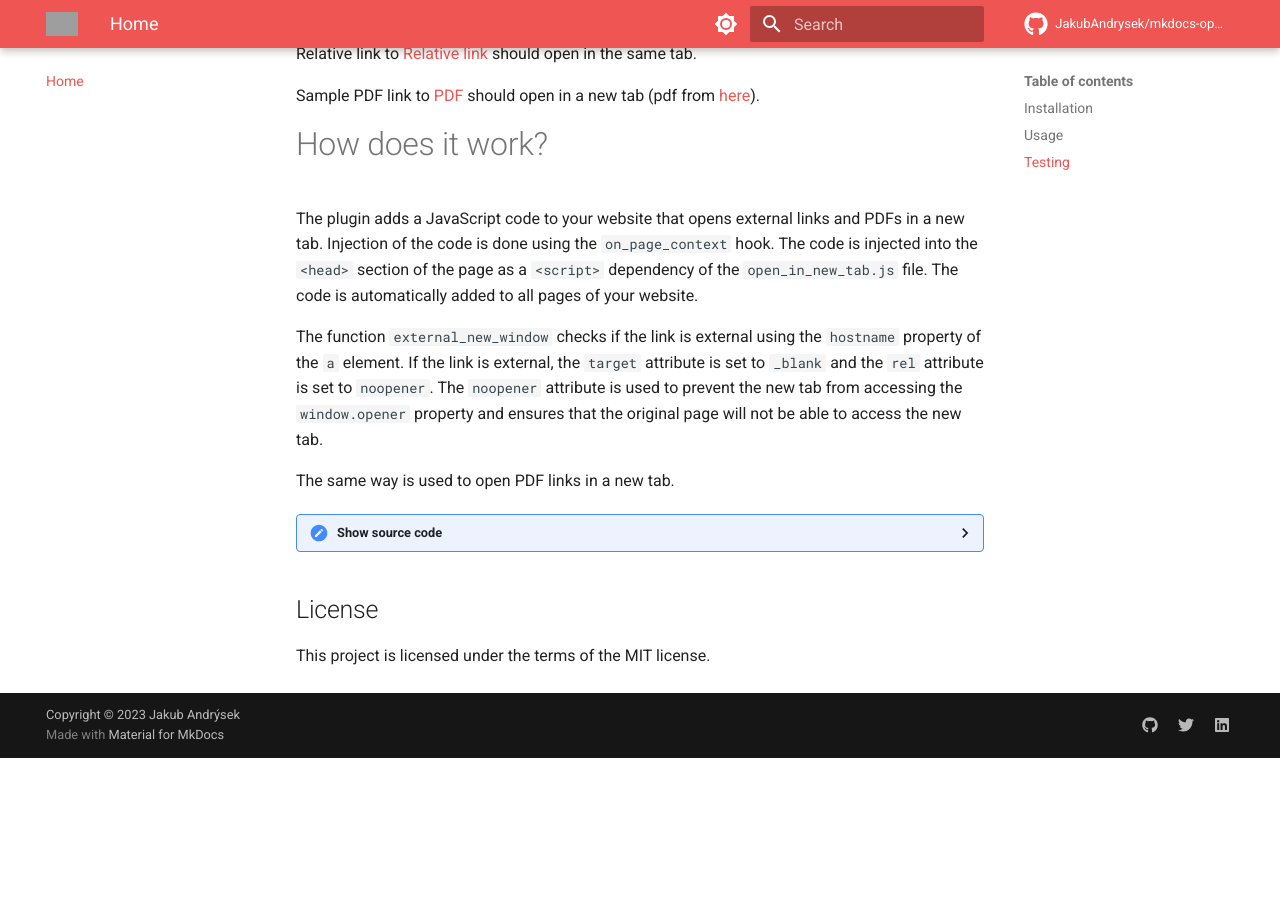
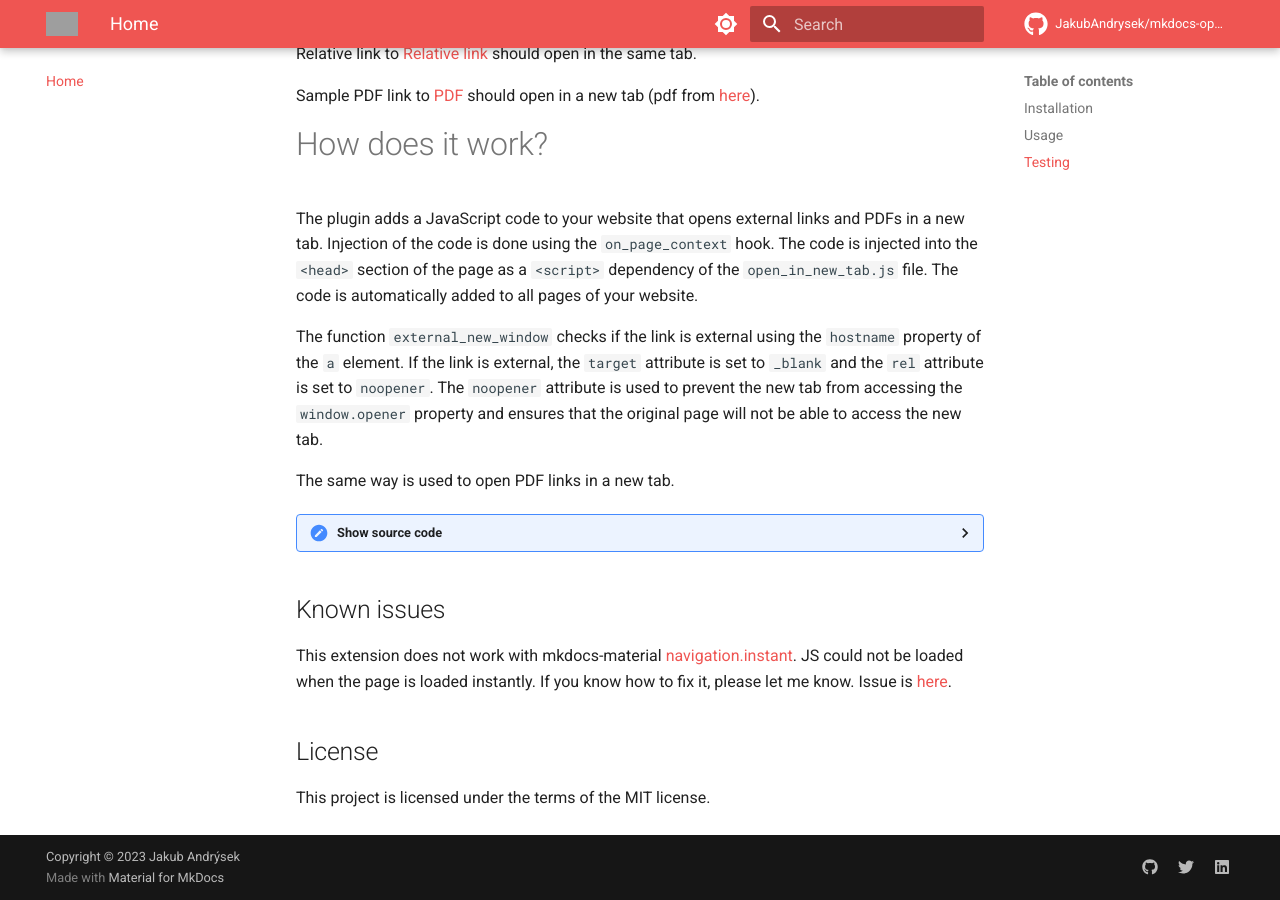
Before and after one commit to JakubAndrysek/mkdocs-open-in-new-tab, an MkDocs documentation site: the page built from docs/README.md, in a window 1280 px wide and 900 px high, scrolled down 906 px. Built offline with MkDocs 1.6.1 and Material for MkDocs 9.7.7, drawn with Linux system fonts in a browser that asks for light colours; comment, search, counter and statistics services are not loaded; before the commit the page ends 1664 px from its top, so only the background shows below that; grey boxes are pictures that could not be loaded.

Commit message:
Add known issue

```diff
--- a/docs/README.md
+++ b/docs/README.md
@@ -99,6 +99,8 @@ window.addEventListener("DOMContentLoaded", function() {
 </p>
 </details>
 
+## Known issues
+This extension does not work with mkdocs-material [navigation.instant](https://squidfunk.github.io/mkdocs-material/setup/setting-up-navigation/#instant-loading). JS could not be loaded when the page is loaded instantly. If you know how to fix it, please let me know. Issue is [here](https://github.com/JakubAndrysek/mkdocs-open-in-new-tab/issues/2).
 
 ## License
 
```
